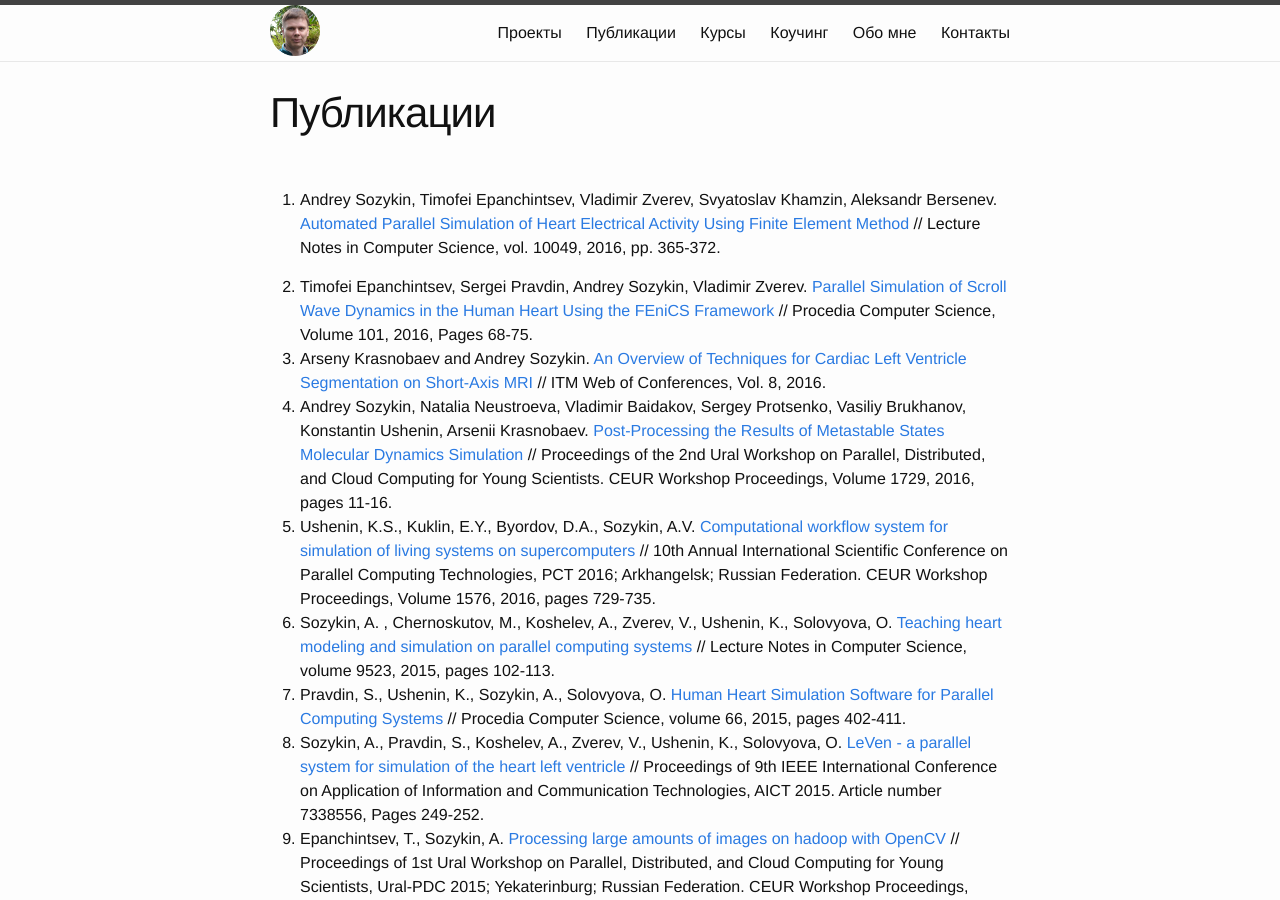
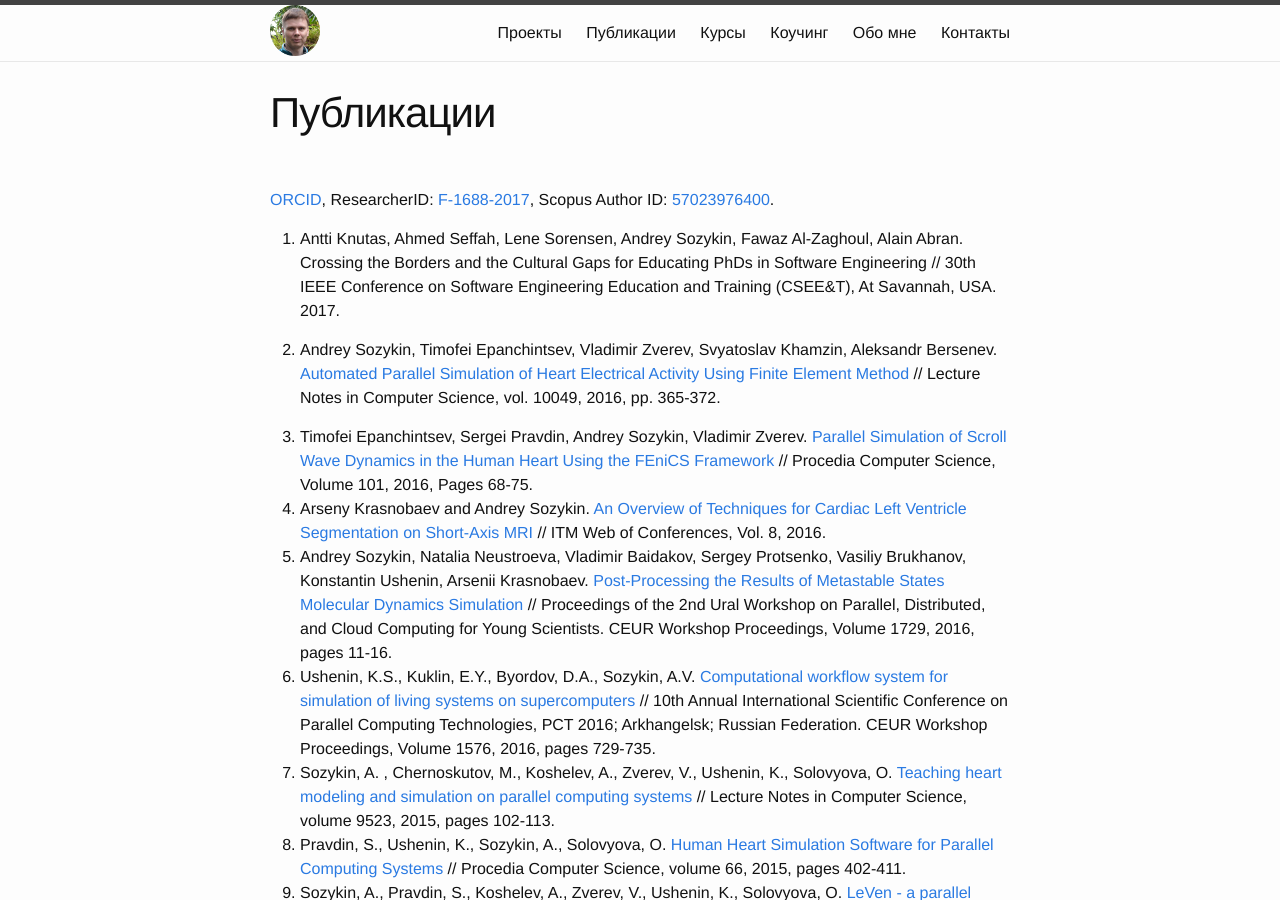
Before and after one commit to sozykin/asozykin.ru, a Jekyll site: the page built from _pages/publications.md, in a window 1280 px wide and 900 px high. Built offline with Jekyll 4.4.1, drawn with Linux system fonts in a browser that asks for light colours; comment, search, counter and statistics services are not loaded.

Commit message:
Updated publication page

```diff
--- a/_pages/publications.md
+++ b/_pages/publications.md
@@ -3,6 +3,10 @@ layout: page
 title: Публикации
 permalink: /publications/
 ---
+[ORCID](http://orcid.org/0000-0002-5018-9433), ResearcherID: [F-1688-2017](http://www.researcherid.com/rid/F-1688-2017), Scopus Author ID: [57023976400](http://www.scopus.com/inward/authorDetails.url?authorID=57023976400&partnerID=MN8TOARS).
+
+1. Antti Knutas, Ahmed Seffah, Lene Sorensen, Andrey Sozykin, Fawaz Al-Zaghoul, Alain Abran. Crossing the Borders and the Cultural Gaps for Educating PhDs in Software Engineering // 30th IEEE Conference on Software Engineering Education and Training (CSEE&T), At Savannah, USA. 2017.
+
 1. Andrey Sozykin, Timofei Epanchintsev, Vladimir Zverev, Svyatoslav Khamzin, Aleksandr Bersenev. [Automated Parallel Simulation of Heart Electrical Activity Using Finite Element Method](http://dx.doi.org/10.1007/978-3-319-49956-7_29) // Lecture Notes in Computer Science, vol. 10049, 2016, pp. 365-372.
 
 1. Timofei Epanchintsev, Sergei Pravdin, Andrey Sozykin, Vladimir Zverev. [Parallel Simulation of Scroll Wave Dynamics in the Human Heart Using the FEniCS Framework](http://www.sciencedirect.com/science/article/pii/S1877050916326771/pdf?md5=f2fef2c4b71381599201bf7f1ff02c0d&pid=1-s2.0-S1877050916326771-main.pdf) // Procedia Computer Science, Volume 101, 2016, Pages 68-75.
```
